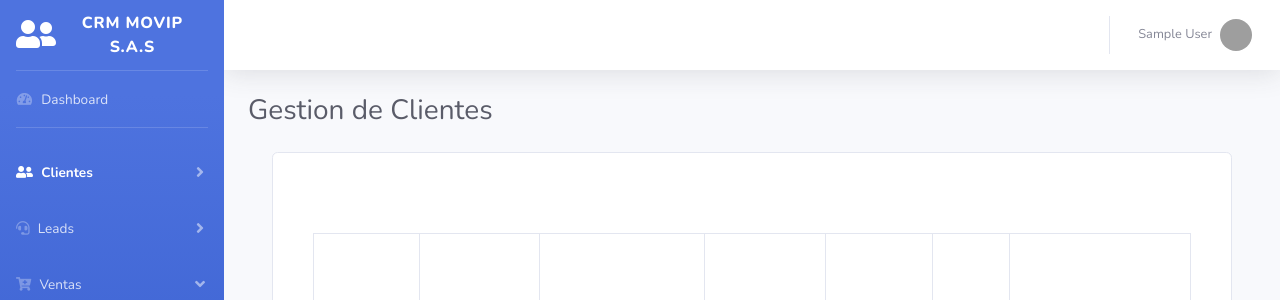
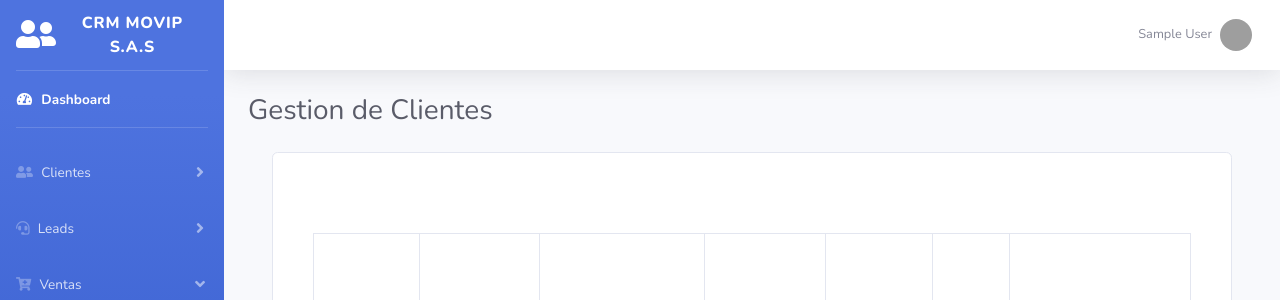
Before and after one commit to jsebastianrincon/ModuloCRM_ProyectoFinal, a PHP site: page /gestionarclientes.php in a window 1280 px wide. Shown: the top 300 px of the page. Run offline with PHP 8.4, Linux system fonts and the light colour scheme; the visitor is signed in with stand-in values (Sample User, id 1); data comes from the database, SQL or seed files in the repository; some libraries are stand-ins or nearby versions; grey boxes are pictures that could not be loaded.

Commit message:
Correcciones

```diff
--- a/gestionarclientes.php
+++ b/gestionarclientes.php
@@ -56,7 +56,7 @@ $tipo_usuario = $_SESSION['tipo_usuario'];
       <hr class="sidebar-divider my-0">
 
       <!-- Nav Item - Dashboard -->
-      <li class="nav-item inactive">
+      <li class="nav-item active">
         <a class="nav-link" href="principal.php">
           <i class="fas fa-fw fa-tachometer-alt"></i>
           <span>Dashboard</span></a>
@@ -69,7 +69,7 @@ $tipo_usuario = $_SESSION['tipo_usuario'];
 
       <?php if ($tipo_usuario == 1) { ?>
         <!-- Nav Item -Clientes -->
-        <li class="nav-item active">
+        <li class="nav-item">
           <a class="nav-link collapsed" href="#" data-toggle="collapse" data-target="#collapseTwo" aria-expanded="true" aria-controls="collapseTwo">
             <i class="fas fa-user-friends"></i>
             <span>Clientes</span>
@@ -132,7 +132,17 @@ $tipo_usuario = $_SESSION['tipo_usuario'];
             <i class="fas fa-fw fa-chart-area"></i>
             <span>Proyectos</span></a>
         </li>
+        <li class="nav-item">
+          <a class="nav-link collapsed" href="#" data-toggle="collapse" data-target="#collapseUtilities" aria-expanded="true" aria-controls="collapseUtilities">
+            <i class="fas fa-headset"></i>
+            <span>Reuniones</span>
+          </a>
+          <div id="collapseUtilities" class="collapse" aria-labelledby="headingUtilities" data-parent="#accordionSidebar">
+            <div class="bg-white py-2 collapse-inner rounded">
 
+              <a class="collapse-item" href="Historial.php">Historial de Contactos</a>
+            </div>
+        </li>
         <!-- Nav Item - Tables -->
         <li class="nav-item">
           <a class="nav-link" href="reportes.php">
@@ -188,22 +198,10 @@ $tipo_usuario = $_SESSION['tipo_usuario'];
               </div>
             </li>
 
-            <!-- Nav Item - Alerts -->
-            <li class="nav-item dropdown no-arrow mx-1">
-
-              <!-- Dropdown - Alerts -->
 
 
-            </li>
 
-            <!-- Nav Item - Messages -->
-            <li class="nav-item dropdown no-arrow mx-1">
 
-            </li>
-
-            <div class="topbar-divider d-none d-sm-block"></div>
-
-            <!-- Nav Item - User Information -->
             <!-- Nav Item - User Information -->
             <li class="nav-item dropdown no-arrow">
               <a class="nav-link dropdown-toggle" href="#" id="userDropdown" role="button" data-toggle="dropdown" aria-haspopup="true" aria-expanded="false">
@@ -231,11 +229,14 @@ $tipo_usuario = $_SESSION['tipo_usuario'];
                 </a>
               </div>
             </li>
-
           </ul>
 
         </nav>
         <!-- End of Topbar -->
+
+
+
+
 
         <!-- Begin Page Content -->
         <div class="container-fluid">
```
